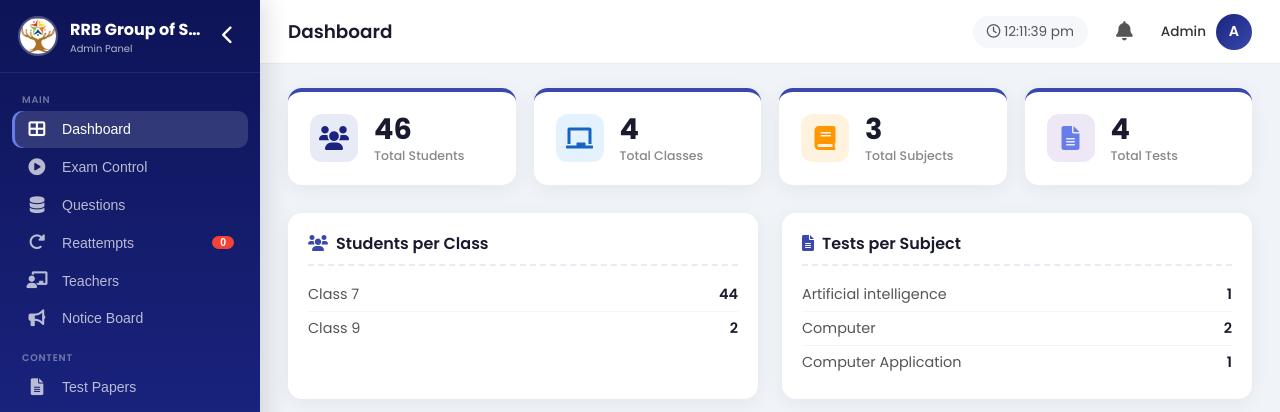
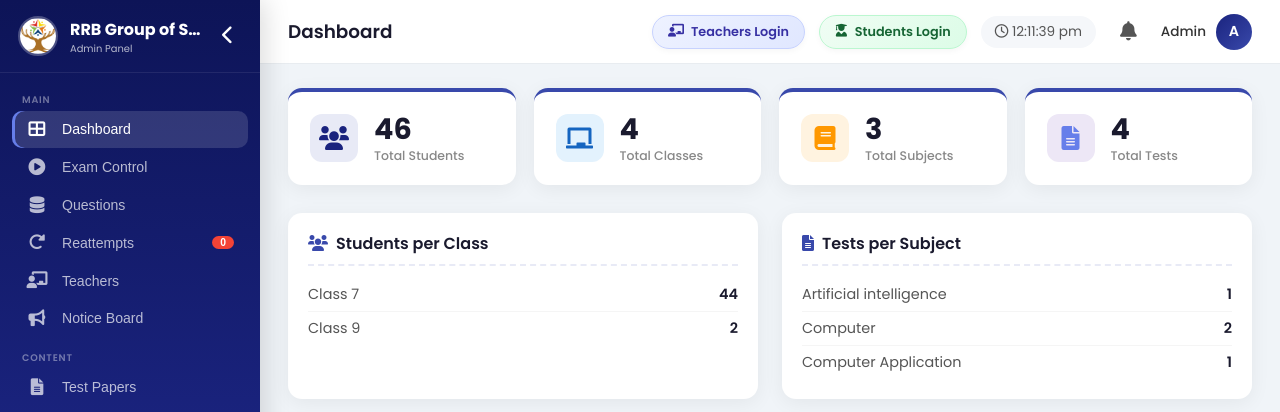
Before and after one commit to 15btcs0142/RRB_CBT, a Flask app: page /admin/dashboard in a window 1280 px wide. Shown: the top 412 px of the page. Run offline with Flask 3, Linux system fonts and the light colour scheme; a user stored in the database is signed in; data comes from the database, SQL or seed files in the repository; some libraries are stand-ins or nearby versions.

```diff
--- a/templates/admin_dashboard.html
+++ b/templates/admin_dashboard.html
@@ -334,7 +334,51 @@
         .topbar-right {
             display: flex;
             align-items: center;
-            gap: 18px;
+            gap: 14px;
+        }
+        .login-switch-btn {
+            display: inline-flex;
+            align-items: center;
+            gap: 7px;
+            padding: 7px 15px;
+            border-radius: 20px;
+            font-size: 0.8rem;
+            font-weight: 600;
+            text-decoration: none;
+            transition: all 0.25s ease;
+            white-space: nowrap;
+            border: 1px solid transparent;
+            box-shadow: 0 2px 6px rgba(0, 0, 0, 0.04);
+        }
+        .login-switch-btn.teacher-btn {
+            background: linear-gradient(135deg, #eef2ff, #e0e7ff);
+            color: #3730a3;
+            border-color: #c7d2fe;
+        }
+        .login-switch-btn.teacher-btn:hover {
+            background: linear-gradient(135deg, #4338ca, #3730a3);
+            color: #ffffff;
+            box-shadow: 0 4px 14px rgba(67, 56, 202, 0.3);
+            transform: translateY(-1px);
+        }
+        .login-switch-btn.student-btn {
+            background: linear-gradient(135deg, #f0fdf4, #dcfce7);
+            color: #166534;
+            border-color: #bbf7d0;
+        }
+        .login-switch-btn.student-btn:hover {
+            background: linear-gradient(135deg, #15803d, #166534);
+            color: #ffffff;
+            box-shadow: 0 4px 14px rgba(21, 128, 61, 0.3);
+            transform: translateY(-1px);
+        }
+        @media (max-width: 992px) {
+            .login-switch-btn span {
+                display: none;
+            }
+            .login-switch-btn {
+                padding: 7px 10px;
+            }
         }
         .topbar-right .clock {
             font-size: .85rem;
@@ -405,6 +449,10 @@
             background: #f0f4f8;
             position: relative;
         }
+        .content-panel.has-iframe {
+            padding: 0 !important;
+            overflow: hidden !important;
+        }
         .content-panel::-webkit-scrollbar {
             width: 6px;
         }
@@ -433,12 +481,10 @@
         .iframe-panel {
             display: none;
             width: 100%;
-            height: 100%;
-            min-height: 500px;
+            height: calc(100vh - var(--header-h));
             border: none;
-            border-radius: var(--radius);
+            border-radius: 0;
             background: #fff;
-            box-shadow: var(--shadow);
         }
         .iframe-panel.active {
             display: block;
@@ -1026,6 +1072,12 @@
                 <span class="page-title" id="pageTitle">Dashboard</span>
             </div>
             <div class="topbar-right">
+                <a href="{{ url_for('teacher_login') }}" class="login-switch-btn teacher-btn" target="_blank" title="Open Teachers Login">
+                    <i class="fas fa-chalkboard-teacher"></i> <span>Teachers Login</span>
+                </a>
+                <a href="{{ url_for('index') }}" class="login-switch-btn student-btn" target="_blank" title="Open Students Login">
+                    <i class="fas fa-user-graduate"></i> <span>Students Login</span>
+                </a>
                 <span class="clock"><i class="far fa-clock"></i> <span id="liveClock">--:--:--</span></span>
                 <div style="position:relative;">
                     <button class="notif-btn" id="notifBell" onclick="toggleNotifPanel()">
@@ -1249,13 +1301,16 @@
         function switchPanel(panelId, type, url) {
             document.querySelectorAll('.panel-section').forEach(el => el.classList.remove('active'));
             const iframe = document.getElementById('iframePanel');
+            const contentPanel = document.querySelector('.content-panel');
             iframe.classList.remove('active');
 
             if (type === 'static') {
+                if (contentPanel) contentPanel.classList.remove('has-iframe');
                 const target = document.getElementById('panel-' + panelId);
                 if (target) target.classList.add('active');
                 iframe.src = '';
             } else if (type === 'iframe') {
+                if (contentPanel) contentPanel.classList.add('has-iframe');
                 iframe.classList.add('active');
                 iframe.src = url;
             }
```
